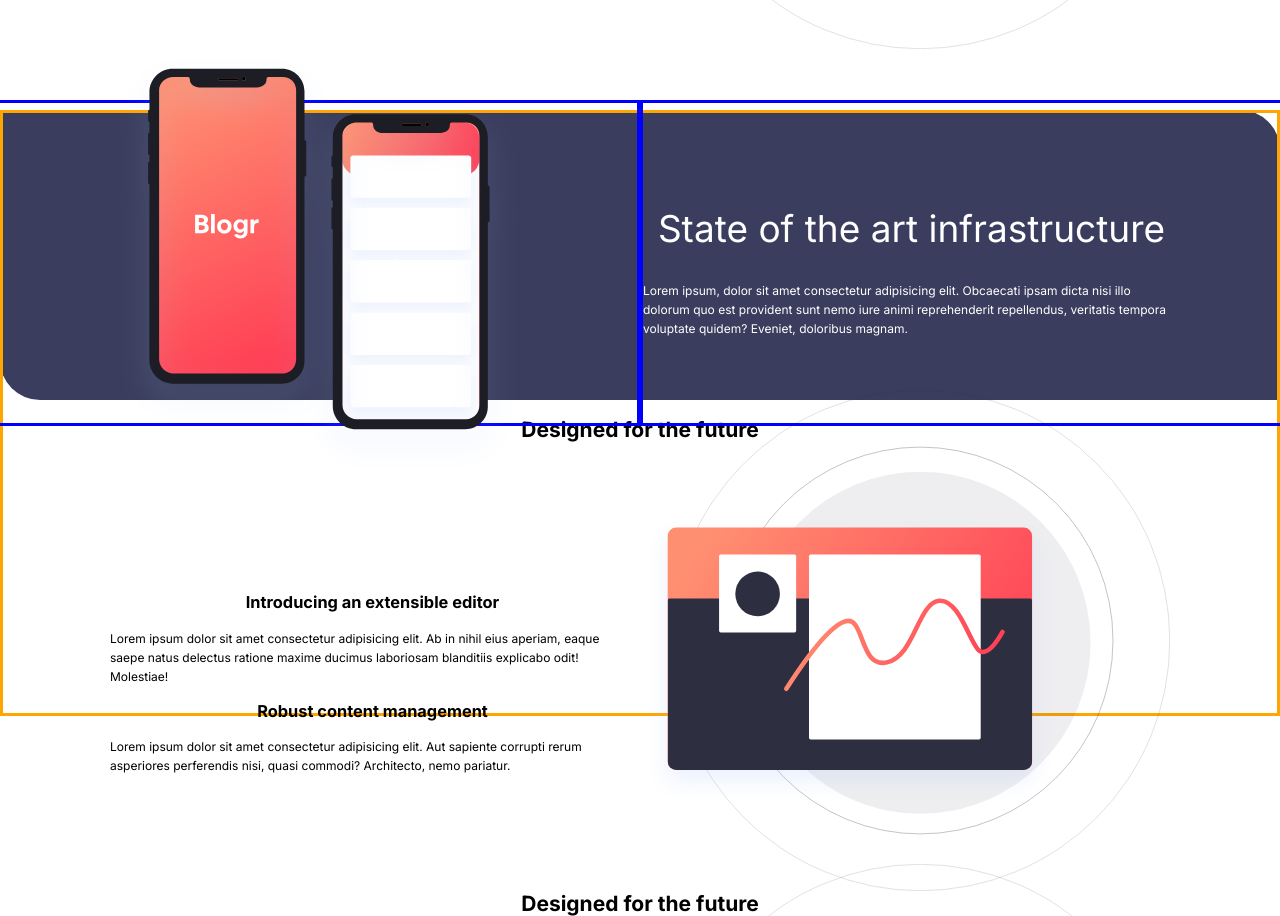
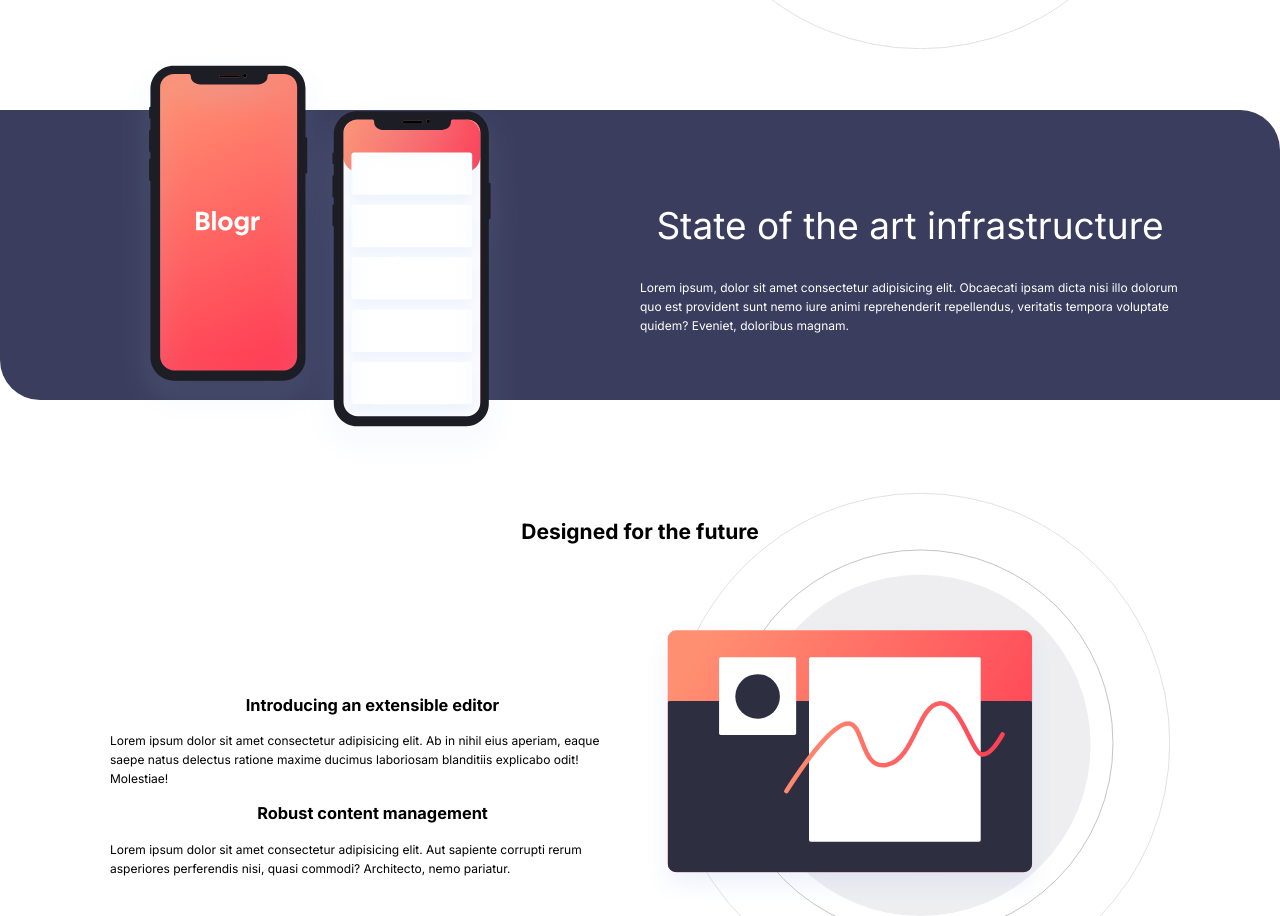
Before and after one commit to BIT-Desarrollo-Web-MEAN-Stack-2025-1/Blogr, a plain HTML site: page index.html in a window 1280 px wide. Shown: the part 717-1633 px from the top of the page. Drawn offline with Linux system fonts and the light colour scheme.

Commit message:
[+] index.html: Section State of the Art (RWD: Mobile/Desktop) Ajustes

```diff
--- a/css/main.css
+++ b/css/main.css
@@ -286,7 +286,7 @@ body {
     }
     /** Main: Section State of the art  */
     .section-state-of-the-art {
-        margin: 12rem 0 0 0;
+        margin: 12rem 0;
     }
     .bg-jacarta {
         height: 29rem;
@@ -295,7 +295,7 @@ body {
     .content-state-of-the-art {
         display: flex;
         color: orange;
-        border: 3px solid orange;
+        /* border: 3px solid orange; */
         justify-content: center;
         align-items: center;
     }
@@ -303,7 +303,7 @@ body {
         display: flex;
         position: relative;
         top: -15rem;
-        border: 3px solid blue;
+        /* border: 3px solid blue; */
         flex: 1 0 50%;
         justify-content: center;
         align-items: center;
@@ -323,7 +323,7 @@ body {
         height: 32rem;
         flex: 1 0 50%;
         width: 83%;
-        border: 3px solid blue;
+        /* border: 3px solid blue; */
     }
 
     .content-state-of-the-art .section-2-content {
```
